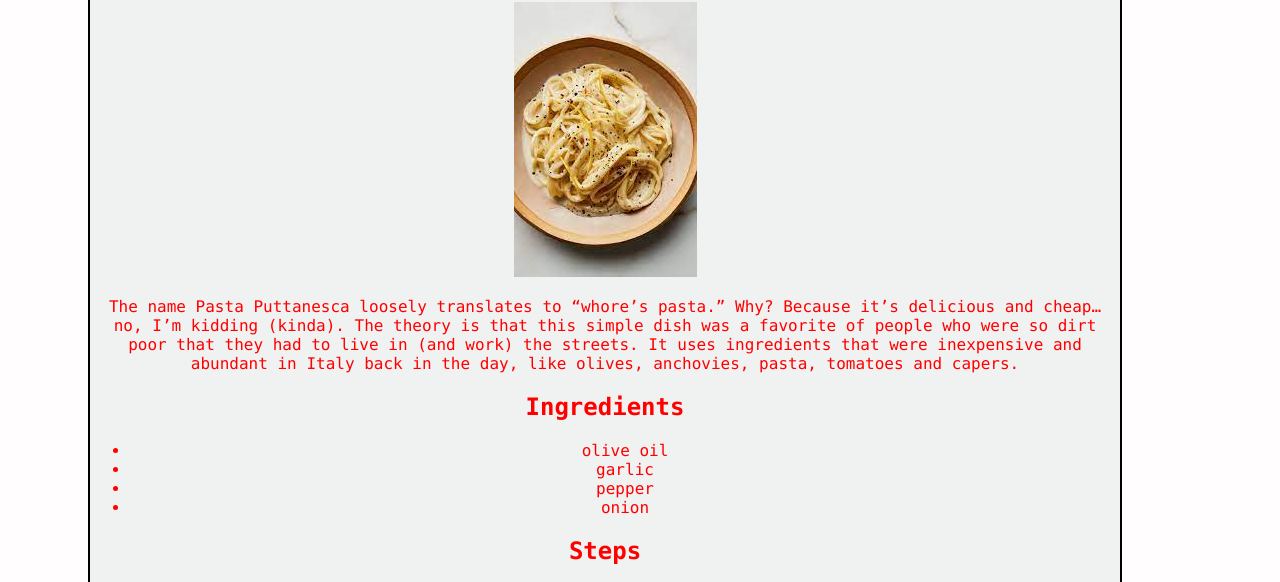
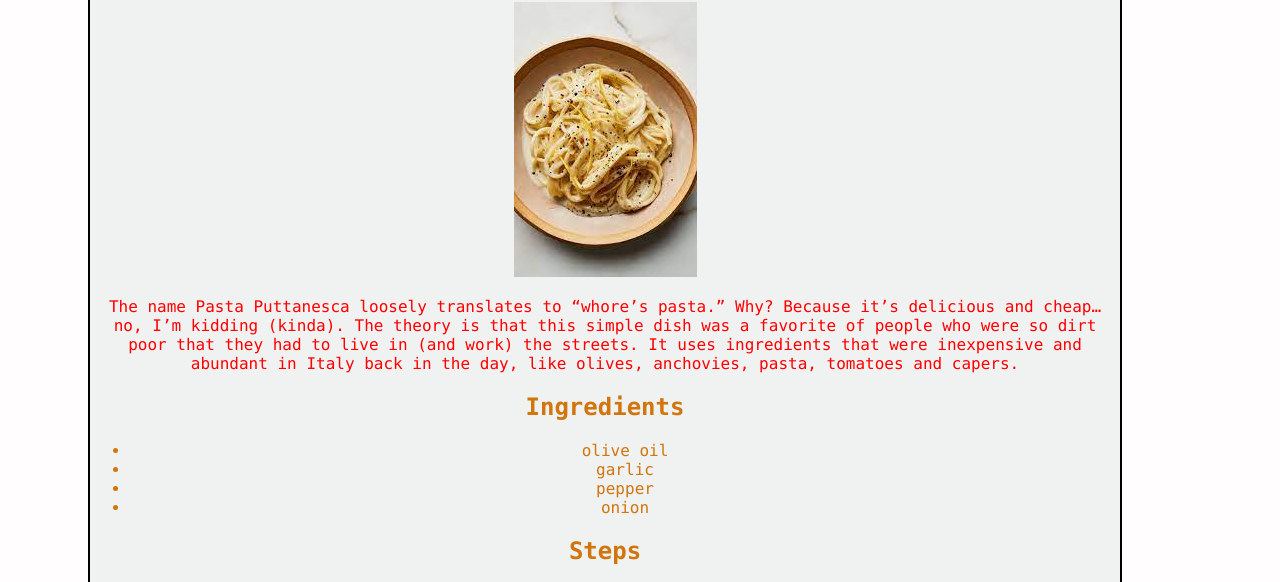
Before and after one commit to Mysticprojects/odin-recipes, a plain HTML site: page recipes/pasta.html in a window 1280 px wide. Shown: the part 181-763 px from the top of the page. Drawn offline with Linux system fonts and the light colour scheme.

Commit message:
CSS changes

```diff
--- a/colors.css
+++ b/colors.css
@@ -2,21 +2,20 @@
 
 * {
 
-  text-align: center;
-
+  text-align:center;
+  box-sizing: border-box;
   }
 
-div {
-
-  border: 2px solid black;
+.main-container {
   margin-top: 100px;
   margin-bottom: 100px;
   margin-right: 150px;
   margin-left: 80px;
-  }
 
-div {
+}
 
+div{
+  border: 2px solid black;
   color: rgb(209, 117, 13);
   background-color: rgb(240, 241, 241);
   font-family: "Lucida Console", "Courier New", "monospace";
--- a/recipes/pasta.html
+++ b/recipes/pasta.html
@@ -5,7 +5,7 @@
 </head>
 
 <body>
-    <div class="color">
+    <div class="main-container ">
         <h1 style="color: saddlebrown;">Pasta</h1>
       <img src="../images/pasta.jpeg" alt=" pasta">
       <p>The name Pasta Puttanesca loosely translates to “whore’s pasta.” Why? Because it’s delicious and cheap… no, I’m kidding (kinda). The theory is that this simple dish was a favorite of people who were so dirt poor that they had to live in (and work) the streets. It uses ingredients that were inexpensive and abundant in Italy back in the day, like olives, anchovies, pasta, tomatoes and capers. </p>
```
Also changed, not shown: index.html (+2 -2 lines), recipes/biryani.html (+1 -1 lines), recipes/wings.html (+1 -1 lines).
